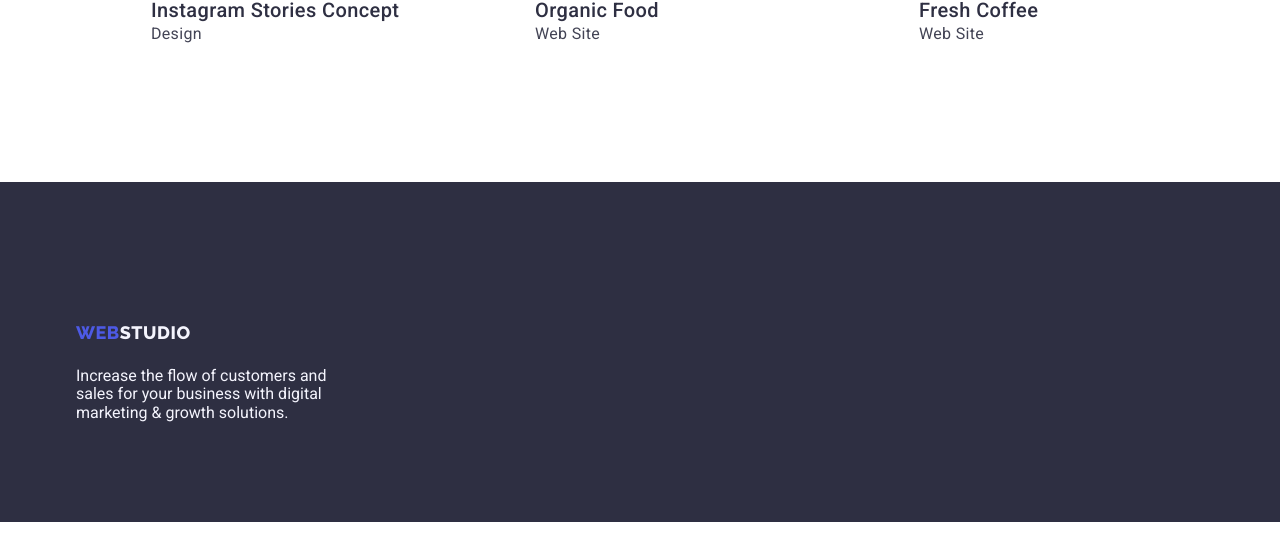
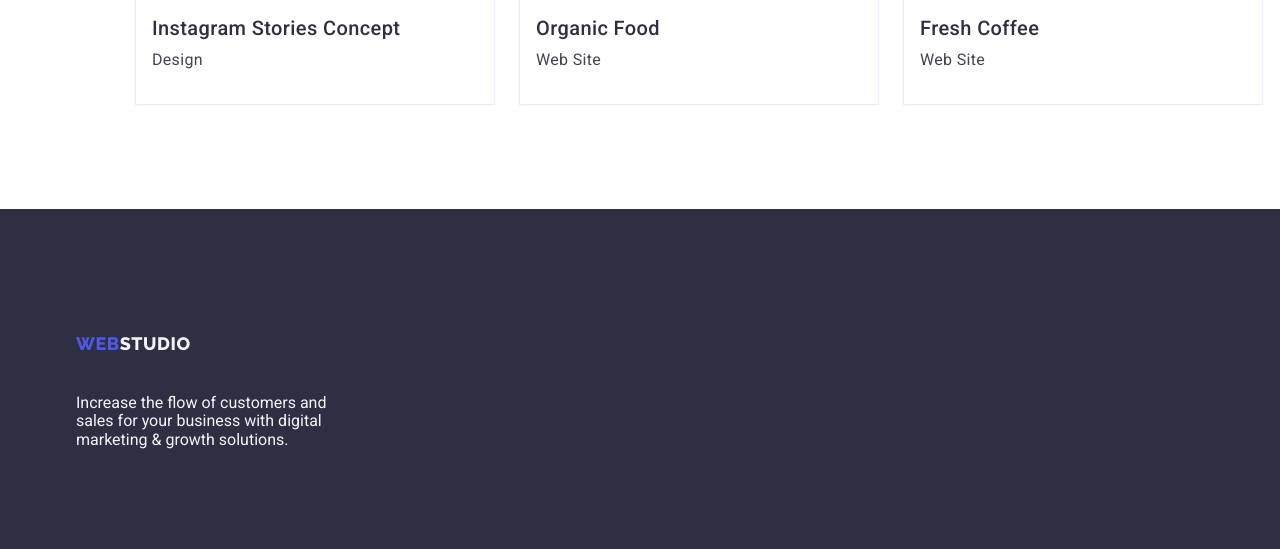
Before and after one commit to Yurii2276/goit-markup-hw-03, a plain HTML site: page portfolio.html in a window 1280 px wide. Shown: the part 1561-2110 px from the top of the page. Before the commit the page ends 2083 px from the top, so only its background shows below. Drawn offline with nearby package versions, Linux system fonts and the light colour scheme.

Commit message:
2 виправлення автоперевірки

```diff
--- a/css/styles.css
+++ b/css/styles.css
@@ -435,7 +435,7 @@ border-radius: 0px 0px 4px 4px;
 
 .footer .logo{
 display: inline-block;
- margin-top: 16px;
+margin-bottom: 16px;
 }
 
 .footer .text{
@@ -489,6 +489,7 @@ justify-content: center;
 .filtr .card-set{
 --indent-items: 5;
 align-items: center;
+justify-content: center;
 margin-bottom: 72px;
 
 }
@@ -510,6 +511,8 @@ flex-basis: calc((100% - var(var(--indent))*2)/3);
 }
 
 .desc-product {
+  margin-bottom: 8px;
+
   color: var(--title-text-color);
 
   font-weight: 500;
@@ -529,7 +532,7 @@ flex-basis: calc((100% - var(var(--indent))*2)/3);
 
 .product-wrapper {
   padding: 32px 16px;
-  border: 1px solid var(var(--btn-secondary-color));
+  border: 1px solid #e7e9fc;
   border-top: none;
   margin-bottom: 8px;
 }
```
